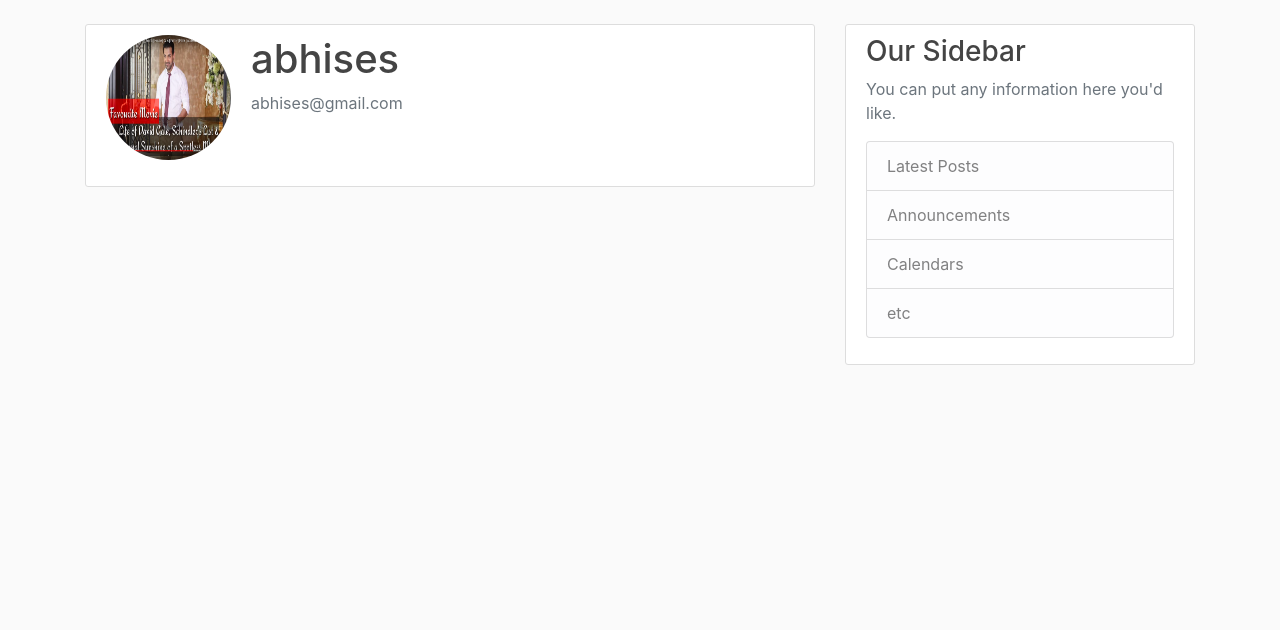
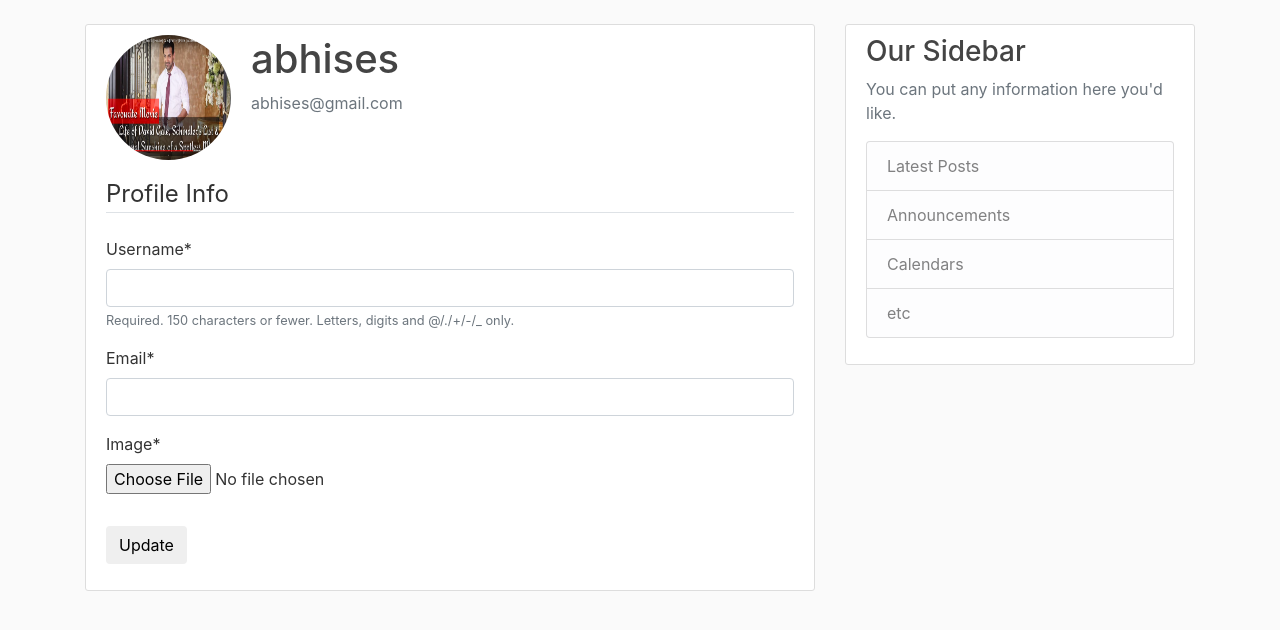
Before and after one commit to abhises/django_blog, a Django app: template users/templates/users/profile.html in a window 1280 px wide. Shown: the part 56-686 px from the top of the page. Run offline with Django 3.2, Linux system fonts and the light colour scheme; the template is opened without the code that fills it: values that come from a table or form of the project are taken from there, others are empty; a user stored in the database is signed in; data comes from the database, SQL or seed files in the repository; both versions use the stored data as it was after the commit; some libraries are stand-ins or nearby versions.

Commit message:
third commit

```diff
--- a/blog/templates/blog/home.html
+++ b/blog/templates/blog/home.html
@@ -2,6 +2,7 @@
 {% block content %}
     {% for post in posts %}
         <article class="media content-section">
+          <img class="rounded-circle article-img" src="{{post.author.profile.image.url}}" >
           <div class="media-body">
             <div class="article-metadata">
               <a class="mr-2" href="#">{{ post.author }}</a>
--- a/users/forms.py
+++ b/users/forms.py
@@ -1,6 +1,7 @@
 from django import forms
 from django.contrib.auth.models import User
 from django.contrib.auth.forms import UserCreationForm
+from .models import profile
 
 class UserRegisterForm(UserCreationForm):
     email=forms.EmailField()
@@ -8,3 +9,15 @@ class UserRegisterForm(UserCreationForm):
     class Meta:
         model=User
         fields=['username','email','password1','password2']
+
+class UserUpdateForm(forms.ModelForm):
+    email=forms.EmailField()
+
+    class Meta:
+        model=User
+        fields=['username','email']
+
+class ProfileUpdateForm(forms.ModelForm):
+    class Meta:
+        model=profile
+        fields=['image']
--- a/users/models.py
+++ b/users/models.py
@@ -1,5 +1,6 @@
 from django.db import models
 from django.contrib.auth.models import User
+from PIL import Image
 
 # Create your models here.
 class profile(models.Model):
@@ -7,3 +8,12 @@ class profile(models.Model):
     image=models.ImageField(default='default.jpg',upload_to='profile_pics')
     def __str__(self):
         return f'{self.user.username}Profile'
+
+    def save(self):
+        super().save()
+        img =Image.open(self.image.path)
+
+        if img.height>300 or img.width>300:
+           output_size =(300,300)
+           img.thumbnail=(output_size)
+           img.save(self.image.path)
--- a/users/templates/users/profile.html
+++ b/users/templates/users/profile.html
@@ -10,5 +10,21 @@
       </div>
     </div>
     <!-- FORM HERE -->
+  <form action="" method="POST" enctype="multipart/form-data">
+      {%csrf_token%}
+       <fieldset class="form-group">
+           <legend class="border-bottom mb-4">
+              Profile Info
+           </legend>
+           {{u_form|crispy}}
+           {{p_form|crispy}}
+
+       </fieldset>
+       <div class="form-group">
+           <button class="btn btn-outline info" type="submit">Update</button>
+
+       </div>
+
+  </form>
   </div>
 {% endblock content%}
```
Also changed, not shown: users/views.py (+20 -2 lines), db.sqlite3, media/profile_pics/Screenshot_from_2019-12-25_18-50-51_o2vEzE7.png (added).
